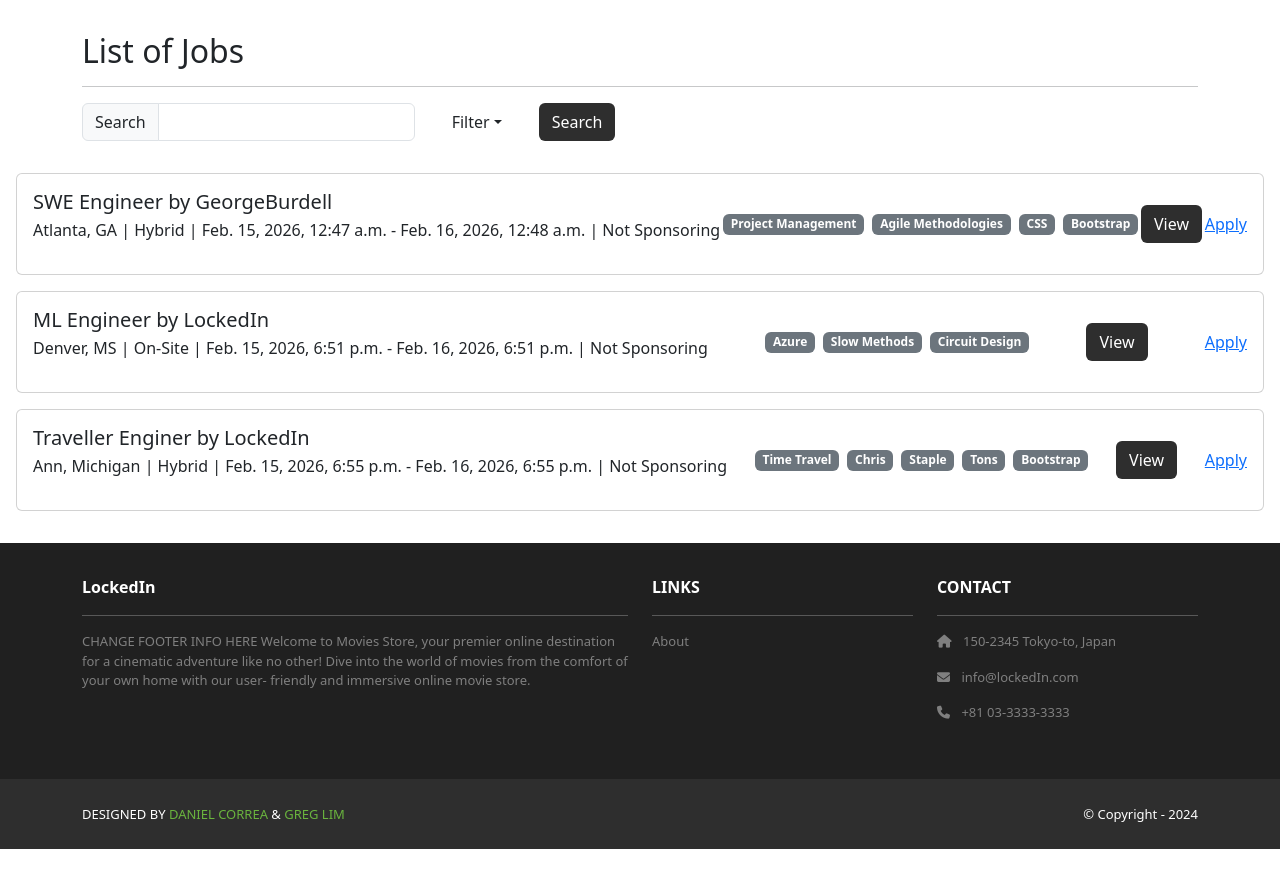
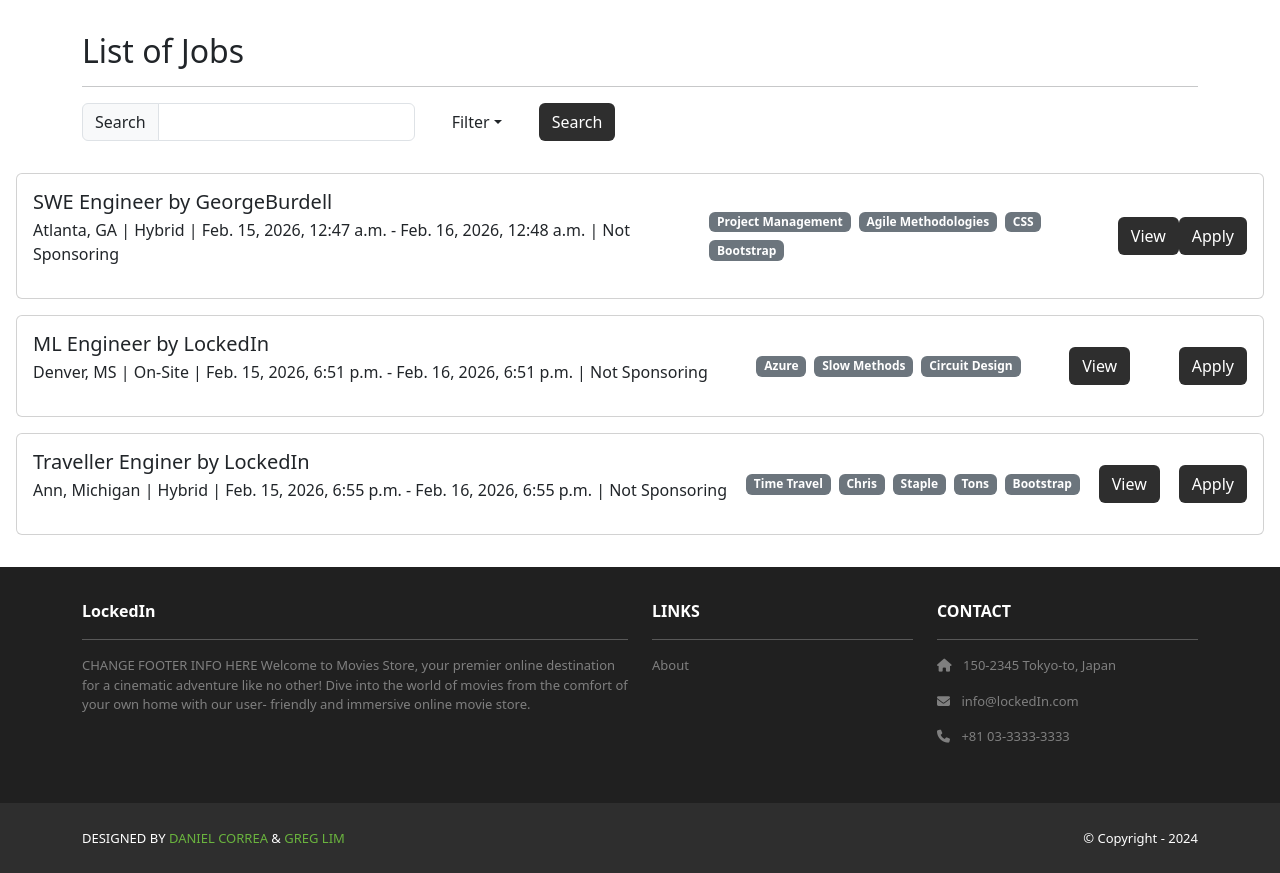
Before and after one commit to StealthyFearZ/lockedin, a Django app: page /jobs/ in a window 1280 px wide. Shown: the part 82-955 px from the top of the page. Before the commit the page ends 931 px from the top, so only its background shows below. Run offline with Django 5.2, Linux system fonts and the light colour scheme; data comes from the database, SQL or seed files in the repository; parts of the project's set-up code (start-up, migrations or seed data) failed here and were passed over; some libraries are stand-ins or nearby versions.

Commit message:
updated apply link styling

```diff
--- a/lockedin/jobs/templates/jobs/index.html
+++ b/lockedin/jobs/templates/jobs/index.html
@@ -94,7 +94,7 @@
               class="btn bg-dark text-white">
               View
             </a>
-            <a href="{% url 'jobs.apply' id=job.id %}">
+            <a href="{% url 'jobs.apply' id=job.id %}" class="btn bg-dark text-white">
               Apply
             </a>
           </div>
```
